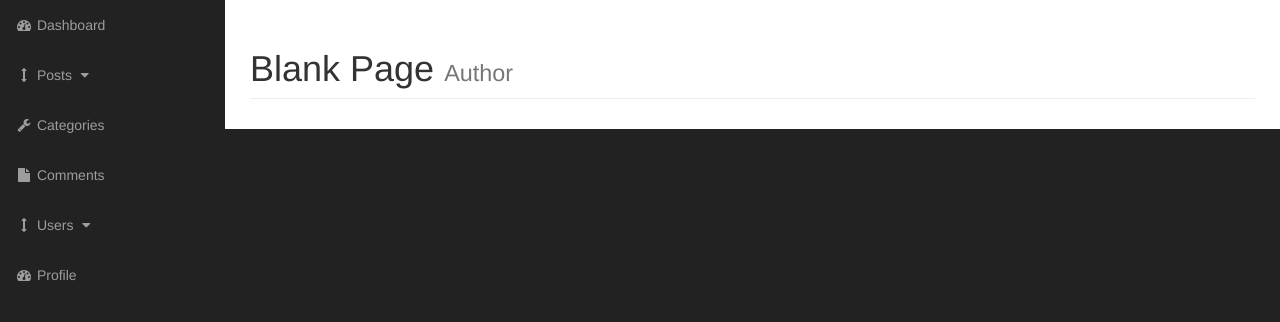
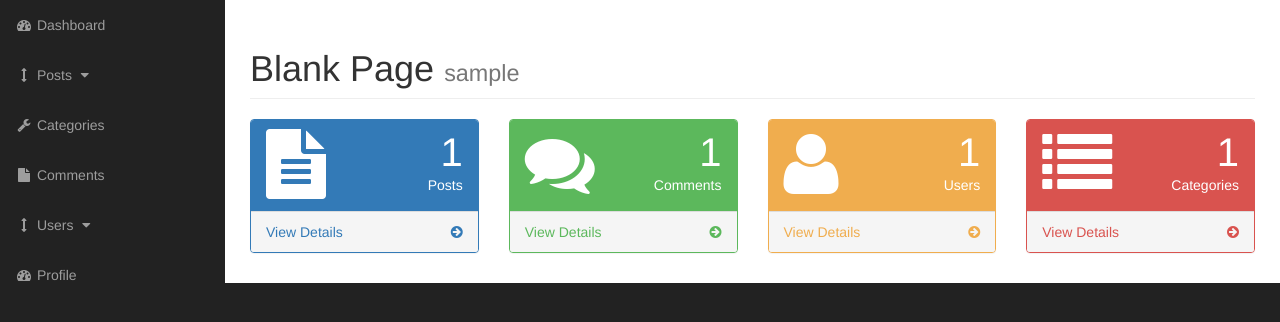
Before and after one commit to gct165201b/CMS, a PHP site: page /admin in a window 1280 px wide. Shown: the part 51-373 px from the top of the page. Run offline with PHP 8.4, Linux system fonts and the light colour scheme; the visitor is signed in with stand-in values (Sample User, id 1); tables that the repository leaves empty or names only in its code hold one stand-in row (values such as "Sample post").

Commit message:
Dashboard Widgets are Added
Now There is a working dashboard which displays the overall activity of all the users.
Admin can see number of comments,posts,users and categories.

```diff
--- a/cms/admin/index.php
+++ b/cms/admin/index.php
@@ -25,12 +25,231 @@
                     <div class="col-lg-12">
                         <h1 class="page-header">
                             Blank Page
-                            <small>Author</small>
+                            <small> <?php echo $_SESSION['username']; ?></small>
                         </h1>
 
                     </div>
                 </div>
                 <!-- /.row -->
+
+
+<!--                WIDGETS CODE     -->
+
+
+
+
+
+                <!-- /.row -->
+
+
+
+
+
+<div class="row">
+
+
+
+<!--   BRING DYNAMIC DATA USING PHP AND DATABASE     -->
+
+
+  <?php
+
+
+
+    $query = "SELECT COUNT(post_id) AS post_count FROM posts";
+    $select_post_count_query = mysqli_query($connection, $query);
+    if($row = mysqli_fetch_assoc($select_post_count_query)) {
+        $post_count = $row['post_count'];
+    }
+
+
+    $query = "SELECT COUNT(comment_id) AS comment_count FROM comments";
+    $select_comment_count_query = mysqli_query($connection, $query);
+    if($row = mysqli_fetch_assoc($select_comment_count_query)) {
+        $comment_count = $row['comment_count'];
+    }
+
+
+    $query = "SELECT COUNT(user_id) AS user_count FROM users";
+    $select_user_count_query = mysqli_query($connection, $query);
+    if($row = mysqli_fetch_assoc($select_user_count_query)) {
+        $user_count = $row['user_count'];
+    }
+
+
+
+    $query = "SELECT COUNT(cat_id) AS cat_count FROM categories";
+    $select_cat_count_query = mysqli_query($connection, $query);
+    if($row = mysqli_fetch_assoc($select_cat_count_query)) {
+        $cat_count = $row['cat_count'];
+    }
+
+
+    ?>
+
+
+
+    <div class="col-lg-3 col-md-6">
+        <div class="panel panel-primary">
+            <div class="panel-heading">
+                <div class="row">
+                    <div class="col-xs-3">
+                        <i class="fa fa-file-text fa-5x"></i>
+                    </div>
+                    <div class="col-xs-9 text-right">
+                  <div class='huge'><?php echo $post_count; ?></div>
+                        <div>Posts</div>
+                    </div>
+                </div>
+            </div>
+            <a href="posts.php">
+                <div class="panel-footer">
+                    <span class="pull-left">View Details</span>
+                    <span class="pull-right"><i class="fa fa-arrow-circle-right"></i></span>
+                    <div class="clearfix"></div>
+                </div>
+            </a>
+        </div>
+    </div>
+
+
+
+
+
+    <div class="col-lg-3 col-md-6">
+        <div class="panel panel-green">
+            <div class="panel-heading">
+                <div class="row">
+                    <div class="col-xs-3">
+                        <i class="fa fa-comments fa-5x"></i>
+                    </div>
+                    <div class="col-xs-9 text-right">
+                     <div class='huge'><?php echo $comment_count; ?></div>
+                      <div>Comments</div>
+                    </div>
+                </div>
+            </div>
+            <a href="comments.php">
+                <div class="panel-footer">
+                    <span class="pull-left">View Details</span>
+                    <span class="pull-right"><i class="fa fa-arrow-circle-right"></i></span>
+                    <div class="clearfix"></div>
+                </div>
+            </a>
+        </div>
+    </div>
+
+
+
+
+
+    <div class="col-lg-3 col-md-6">
+        <div class="panel panel-yellow">
+            <div class="panel-heading">
+                <div class="row">
+                    <div class="col-xs-3">
+                        <i class="fa fa-user fa-5x"></i>
+                    </div>
+                    <div class="col-xs-9 text-right">
+                    <div class='huge'><?php echo $user_count; ?></div>
+                        <div> Users</div>
+                    </div>
+                </div>
+            </div>
+            <a href="users.php">
+                <div class="panel-footer">
+                    <span class="pull-left">View Details</span>
+                    <span class="pull-right"><i class="fa fa-arrow-circle-right"></i></span>
+                    <div class="clearfix"></div>
+                </div>
+            </a>
+        </div>
+    </div>
+
+
+
+
+    <div class="col-lg-3 col-md-6">
+        <div class="panel panel-red">
+            <div class="panel-heading">
+                <div class="row">
+                    <div class="col-xs-3">
+                        <i class="fa fa-list fa-5x"></i>
+                    </div>
+                    <div class="col-xs-9 text-right">
+                        <div class='huge'><?php echo $cat_count; ?></div>
+                         <div>Categories</div>
+                    </div>
+                </div>
+            </div>
+            <a href="categories.php">
+                <div class="panel-footer">
+                    <span class="pull-left">View Details</span>
+                    <span class="pull-right"><i class="fa fa-arrow-circle-right"></i></span>
+                    <div class="clearfix"></div>
+                </div>
+            </a>
+        </div>
+    </div>
+
+
+
+
+
+</div>
+                <!-- /.row -->
+
+
+
+
+
+<!--               WIDGETS CODE END       -->
+
+
+
+
+
+
+
+
+
+
+
+
+
+
+
+
+
+
+
+
+
+
+
+
+
+
+
+
+
+
+
+
+
+
+
+
+
+
+
+
+
+
+
+
+
+
 
             </div>
             <!-- /.container-fluid -->
```
